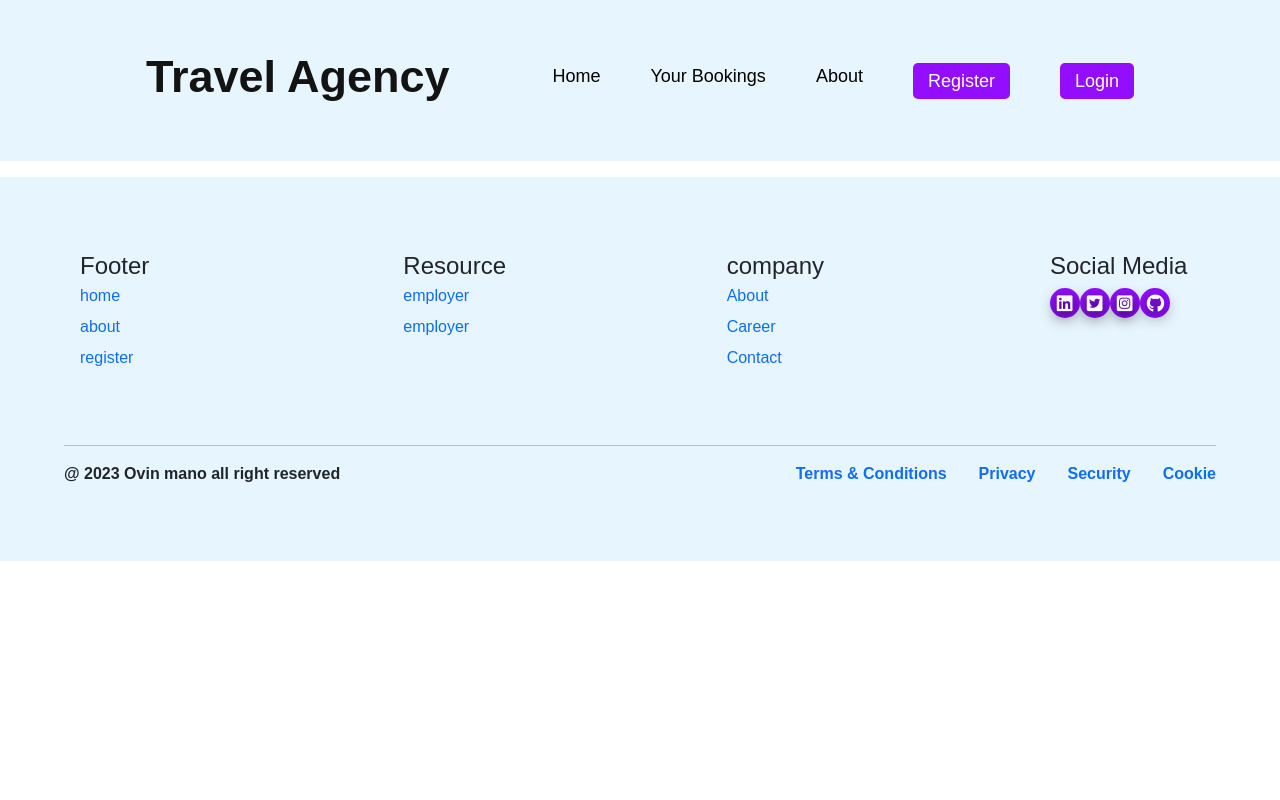
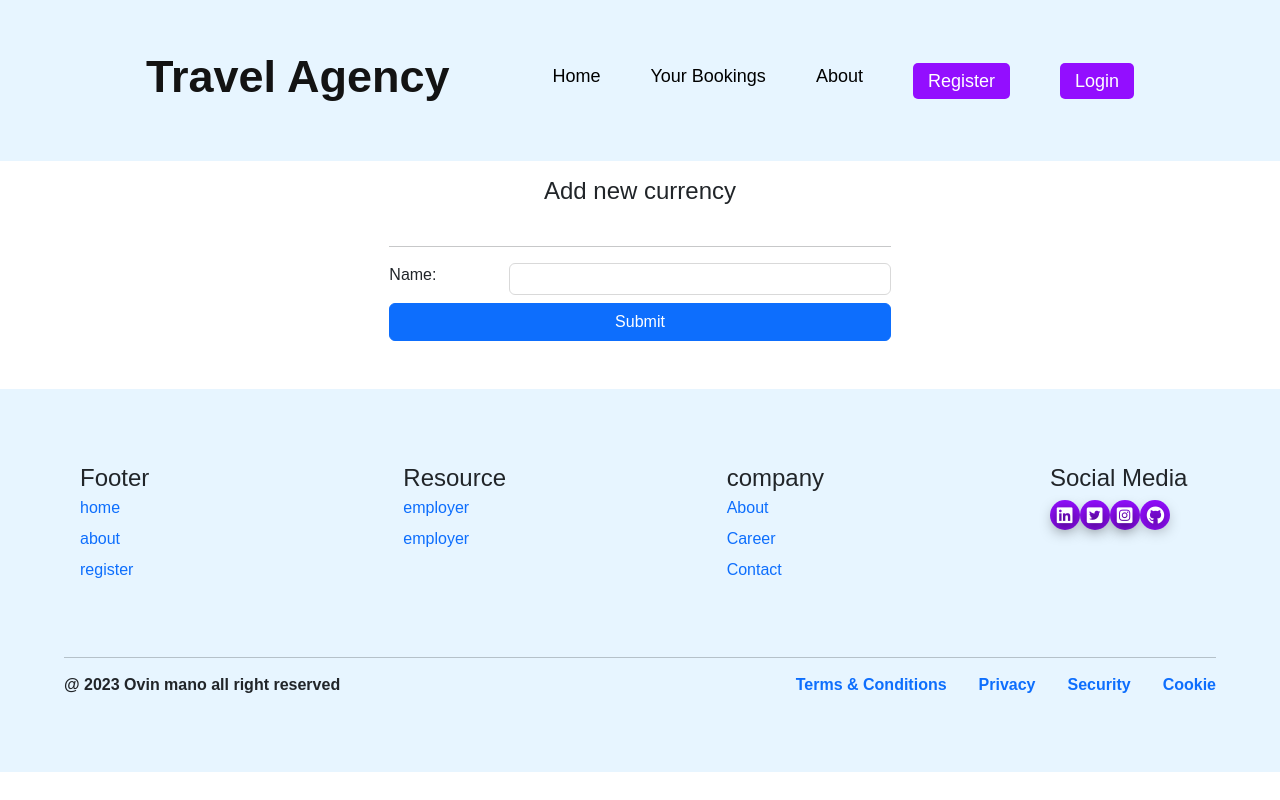
Before and after one commit to NWT-Travel-App-Tim-12/Travel-App-FE, a React (Create React App) app in the folder frontend/: page /admin/new-currency in a window 1280 px wide. Built offline with nearby package versions, Linux system fonts and the light colour scheme.

Commit message:
add new currency form

```diff
--- a/frontend/src/App.js
+++ b/frontend/src/App.js
@@ -15,6 +15,7 @@ import { AddNewPackageScreen } from "./screens/AddNewPackageScreen";
 import { AddNewRegionScreen } from "./screens/AddNewRegionScreen";
 import { AddNewBookingScreen } from "./screens/AddNewBookingScreen";
 import { AddNewAgencyScreen } from "./screens/AddNewAgencyScreen";
+import { AddNewCurrencyScreen } from "./screens/AddNewCurrencyScreen";
 
 function App() {
   return (
@@ -29,13 +30,13 @@ function App() {
           <Route path="/login" exact element={<LoginScreen />} />
           <Route path="/profile" exact element={<ProfileScreen />} />
           <Route path="/admin" exact element={<AdminScreen />} />
-          <Route
-            path="/admin/new-package"
-            exact
-            element={<AddNewPackageScreen />}
-          />
+          <Route path="/admin/new-package" element={<AddNewPackageScreen />} />
           <Route path="/admin/new-region" element={<AddNewRegionScreen />} />
           <Route path="/admin/new-agency" element={<AddNewAgencyScreen />} />
+          <Route
+            path="/admin/new-currency"
+            element={<AddNewCurrencyScreen />}
+          />
           <Route path="/bookings" exact element={<BookingsScreen />} />
           <Route path="/about" exact element={<AboutScreen />} />
           <Route path="/package/:id" exact element={<AddNewBookingScreen />} />
--- a/frontend/src/api/packagesApi.js
+++ b/frontend/src/api/packagesApi.js
@@ -32,6 +32,9 @@ const getItinerariesByIds = async (ids) =>
 const getCurrencyById = async (id) =>
   await axiosInstance.get(`/currencies/${id}`);
 
+const postCurrency = async (currency) =>
+  await axiosInstance.post(`/currencies`, currency);
+
 const getAllCurrencies = async () => await axiosInstance.get("/currencies");
 
 export const PackagesApi = {
@@ -47,4 +50,5 @@ export const PackagesApi = {
   postRegion,
   getAllItineraries,
   getItinerariesByIds,
+  postCurrency,
 };
--- a/frontend/src/components/AdminCurrencyList.js
+++ b/frontend/src/components/AdminCurrencyList.js
@@ -1,12 +1,14 @@
 import React, { useState, useEffect } from "react";
-import axios from "axios";
+import { useNavigate } from "react-router-dom";
 import Loader from "../components/Loader";
+import { Button } from "antd";
 import { PackagesApi } from "../api/packagesApi";
 
 export function AdminCurrencyList() {
   const [currencies, setCurrencies] = useState([]);
   const [loading, setLoading] = useState(true);
-  const [error, setError] = useState();
+
+  const navigate = useNavigate();
 
   useEffect(() => {
     async function fetchData() {
@@ -17,15 +19,19 @@ export function AdminCurrencyList() {
       } catch (error) {
         console.log(error);
         setLoading(false);
-        setError(error);
       }
     }
     fetchData();
   }, []);
 
+  const onClick = () => navigate("/admin/new-currency");
+
   return (
     <div className="table-container">
-      <h3>Currencies</h3>
+      <div className="heading-button">
+        <h3>Currencies</h3>
+        <Button onClick={onClick}>Add new currency</Button>
+      </div>
 
       {loading && <Loader />}
 
--- a/frontend/src/screens/AddNewAgencyScreen.js
+++ b/frontend/src/screens/AddNewAgencyScreen.js
@@ -1,8 +1,8 @@
 import React, { useState, useEffect } from "react";
-import { PackagesApi } from "../api/packagesApi";
 import { Button, Form, Alert } from "react-bootstrap";
 import Input from "antd/es/input/Input";
 import { UserApi } from "../api/userApi";
+import { useNavigate } from "react-router-dom";
 
 export const AddNewAgencyScreen = () => {
   const [formData, setFormData] = useState({
--- /dev/null
+++ b/frontend/src/screens/AddNewCurrencyScreen.js
@@ -0,0 +1,68 @@
+import React, { useState } from "react";
+import { PackagesApi } from "../api/packagesApi";
+import { Button, Alert } from "react-bootstrap";
+import Input from "antd/es/input/Input";
+
+export const AddNewCurrencyScreen = () => {
+  const [formData, setFormData] = useState({
+    name: "",
+  });
+
+  const [formSubmitted, setFormSubmitted] = useState(false);
+
+  const submitData = async () => {
+    const resp = await PackagesApi.postCurrency(formData);
+    if (resp.statusText === "Created") setFormSubmitted(true);
+  };
+
+  const handleChange = (e) => {
+    const { name, value } = e.target;
+    setFormData((prevFormData) => ({
+      ...prevFormData,
+      [name]: value,
+    }));
+  };
+
+  const handleSubmit = (e) => {
+    e.preventDefault();
+    submitData();
+    console.log(formData);
+  };
+
+  if (formSubmitted)
+    return (
+      <Alert
+        key={"success"}
+        variant={"success"}
+        style={{
+          width: "20rem",
+          margin: "auto",
+        }}
+      >
+        Currency created
+      </Alert>
+    );
+
+  return (
+    <div className="">
+      <h4>Add new currency</h4>
+      <div className="col-md-5 add-new-package">
+        <hr />
+        <form onSubmit={handleSubmit}>
+          <div>
+            <label htmlFor="name">Name:</label>
+            <Input
+              type="text"
+              id="name"
+              name="name"
+              value={formData.name}
+              onChange={handleChange}
+            />
+          </div>
+
+          <Button type="submit">Submit</Button>
+        </form>
+      </div>
+    </div>
+  );
+};
```
